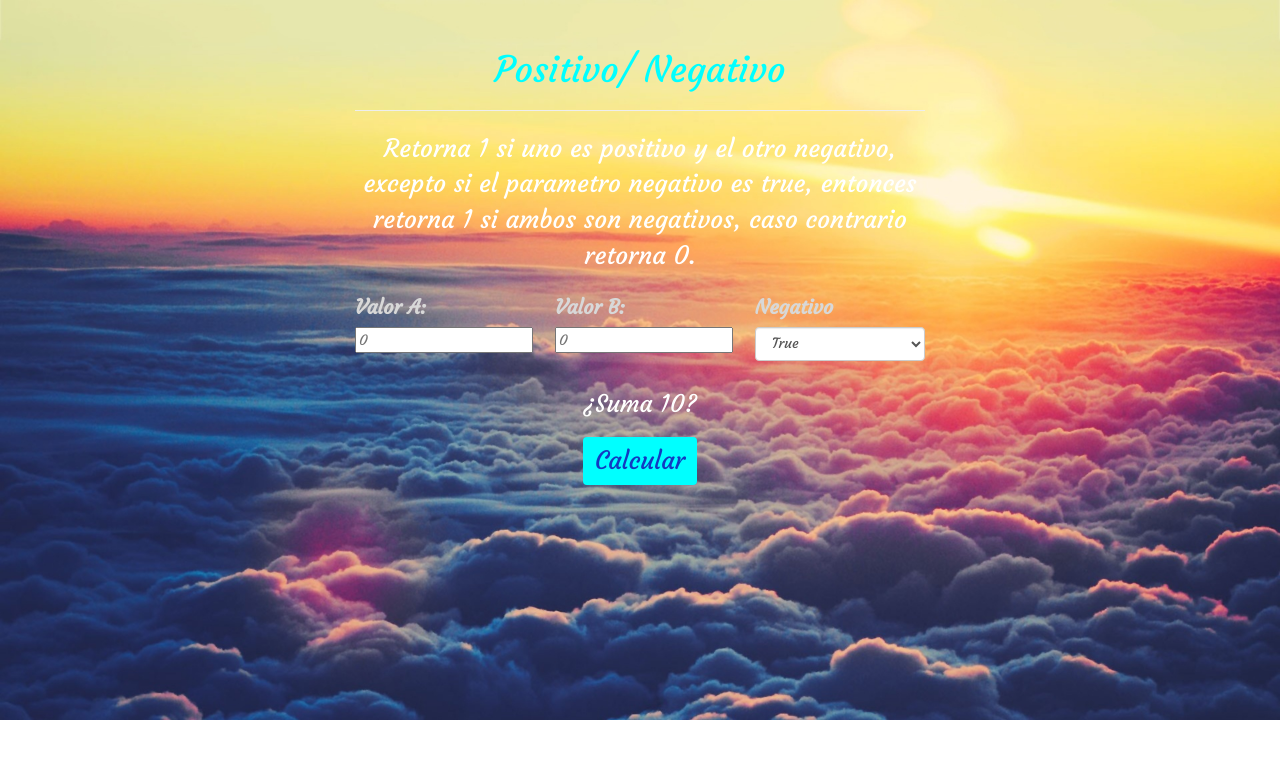
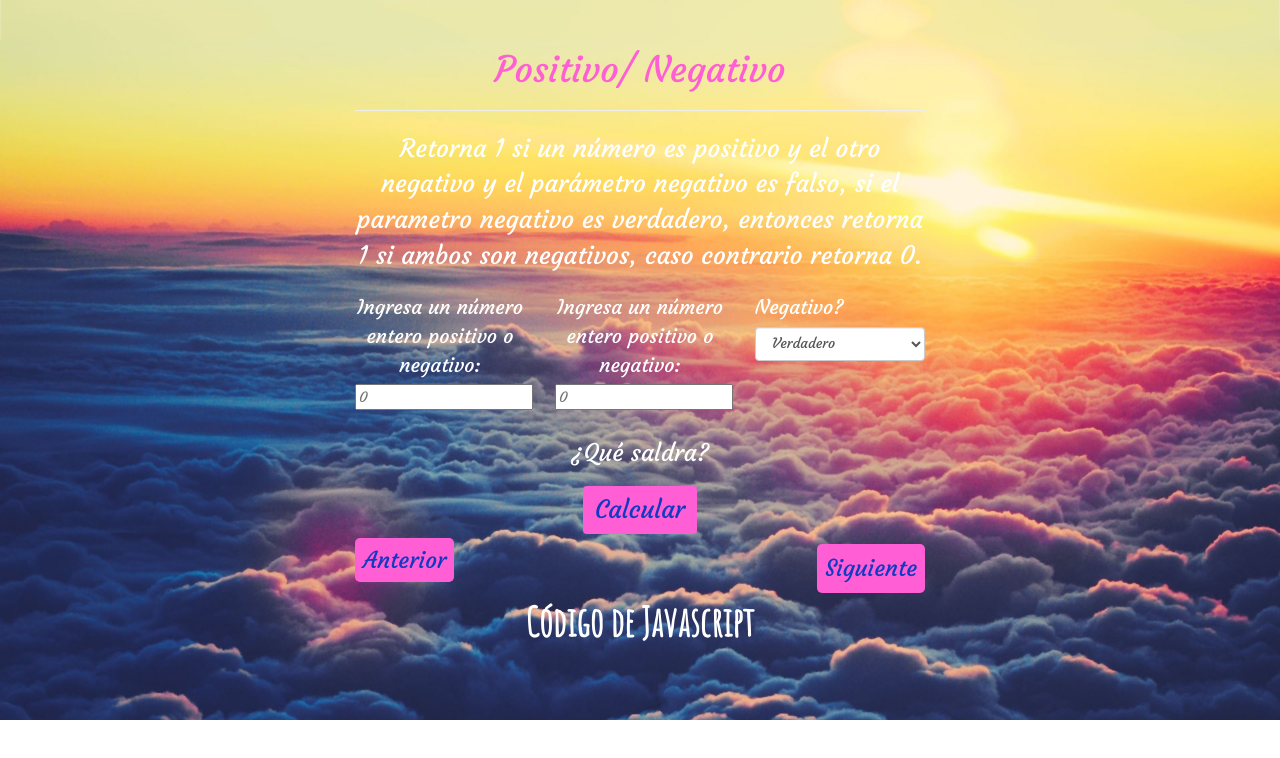
Before and after one commit to FabiAmpuero/ejercicio-11, a plain HTML site: page index.html in a window 1280 px wide. Drawn offline with nearby package versions, Linux system fonts and the light colour scheme; a web font is replaced by a local one.

Commit message:
ejercicio terminado

```diff
--- a/css/main.css
+++ b/css/main.css
@@ -11,25 +11,54 @@ body {
 }
 .titulo {
     flex-shrink: 100px;
-    color: aqua;
+    color: #ff5ed4;
 }
 input {
     color: #000;
 }
 .btn {
     color: #123ac1;
-    background: aqua;
+    background: #ff5ed4;
     border: none;
     font-size: 25px;
 }
 .btn:hover {
     background: tomato;
     font-size: 25px;
+    color: #fff;
 }
 label {
     font-size: 20px;
-    color: #d8d8d8;
+    font-weight: 100;
+    color: #fff;
+    text-align: center;
 }
 .row {
     padding-bottom: 10px;
 }
+.link-codigo {
+    color: #fff;
+    font-size: 40px;
+    text-align: center;
+    font-weight: 600;
+    display: block;
+    font-family: "Amatic SC";
+}
+.link-codigo:hover {
+    color: red;
+    text-decoration: none;
+}
+.btn-links {
+    color: #123ac1;
+    font-size: 23px;
+    background: #ff5ed4;
+    padding: 8px;
+    border-radius: 5px;
+}
+.btn-links:hover {
+    color: #fff;
+    text-decoration: none;
+}
+.btn-sgte {
+    float: right;
+}
--- a/index.html
+++ b/index.html
@@ -16,32 +16,40 @@
             <div class="col-md-12">
                 <h1 class="text-center titulo">Positivo/ Negativo</h1>
                 <hr>
-                <p class="text-center" style="font-size:25px">Retorna 1 si uno es positivo y el otro negativo, excepto si el parametro negativo es true, entonces retorna 1 si ambos son negativos, caso contrario retorna 0.</p>
+                <p class="text-center" style="font-size:25px">Retorna 1 si un número es positivo y el otro negativo y el parámetro negativo es falso, si el parametro negativo es verdadero, entonces retorna 1 si ambos son negativos, caso contrario retorna 0.</p>
             </div>
         </div>
         <div class="row">
             <div class="col-md-4">
-                <label for="valor_a">Valor A: </label>
+                <label for="valor_a">Ingresa un número entero positivo o negativo: </label>
                 <input type="text" id="valor_a" placeholder="0">
             </div>
             <div class="col-md-4">
-                <label for="valor_b">Valor B: </label>
+                <label for="valor_b">Ingresa un número entero positivo o negativo: </label>
                 <input type="text" id="valor_b" placeholder="0">
             </div>
             <div class="col-md-4">
-                <label for="parametro">Negativo </label>
+                <label for="parametro">Negativo? </label>
                 <select class="form-control" id="parametro">
-                    <option value="1">True</option>
-                    <option value="2">False</option>
+                    <option value="1">Verdadero</option>
+                    <option value="2">Falso</option>
                 </select>
             </div>
         </div>
-        <h3 class="text-center">¿Suma 10?</h3>
+        <h3 class="text-center">¿Qué saldra?</h3>
         <h1 id="salida" class="text-center"></h1>
         <h2 id="salidaDos" class="text-center alert-danger"></h2>
 
         <p class="text-center"><button onclick="evaluar()" class="btn">Calcular</button></p>
+
+        <a class="btn-links btn-ant" href="https://fabiampuero.github.io/ejercicio-10/">Anterior</a>
+        <a class="btn-links btn-sgte" href="">Siguiente</a>
     </div>
+    <footer>
+        <div class="container">
+            <a class="link-codigo" href="https://github.com/FabiAmpuero/ejercicio-11/blob/master/js/main.js">Código de Javascript</a>
+        </div>
+    </footer>
 </body>
 <script src="js/main.js"></script>
 </html>
--- a/js/main.js
+++ b/js/main.js
@@ -13,17 +13,21 @@ function evaluar(){
         if (parametroNegativo == "1"){
             if(valorA<0 && valorB<0){
                 salida.innerHTML = "1";
+                salidaDos.innerHTML = "Genial!!!";
             }
             else{
                 salida.innerHTML = "0";
+                salidaDos.innerHTML = "Sigue probando";
             }
         }
         if(parametroNegativo == "2"){
             if((valorA<0 && valorB>0)||(valorA>0 && valorB<0)){
                 salida.innerHTML = "1";
+                salidaDos.innerHTML = "Genial!!!";
             }
             else{
                 salida.innerHTML = "0";
+                salidaDos.innerHTML = "Sigue probando";
             }
         }
     }
```
